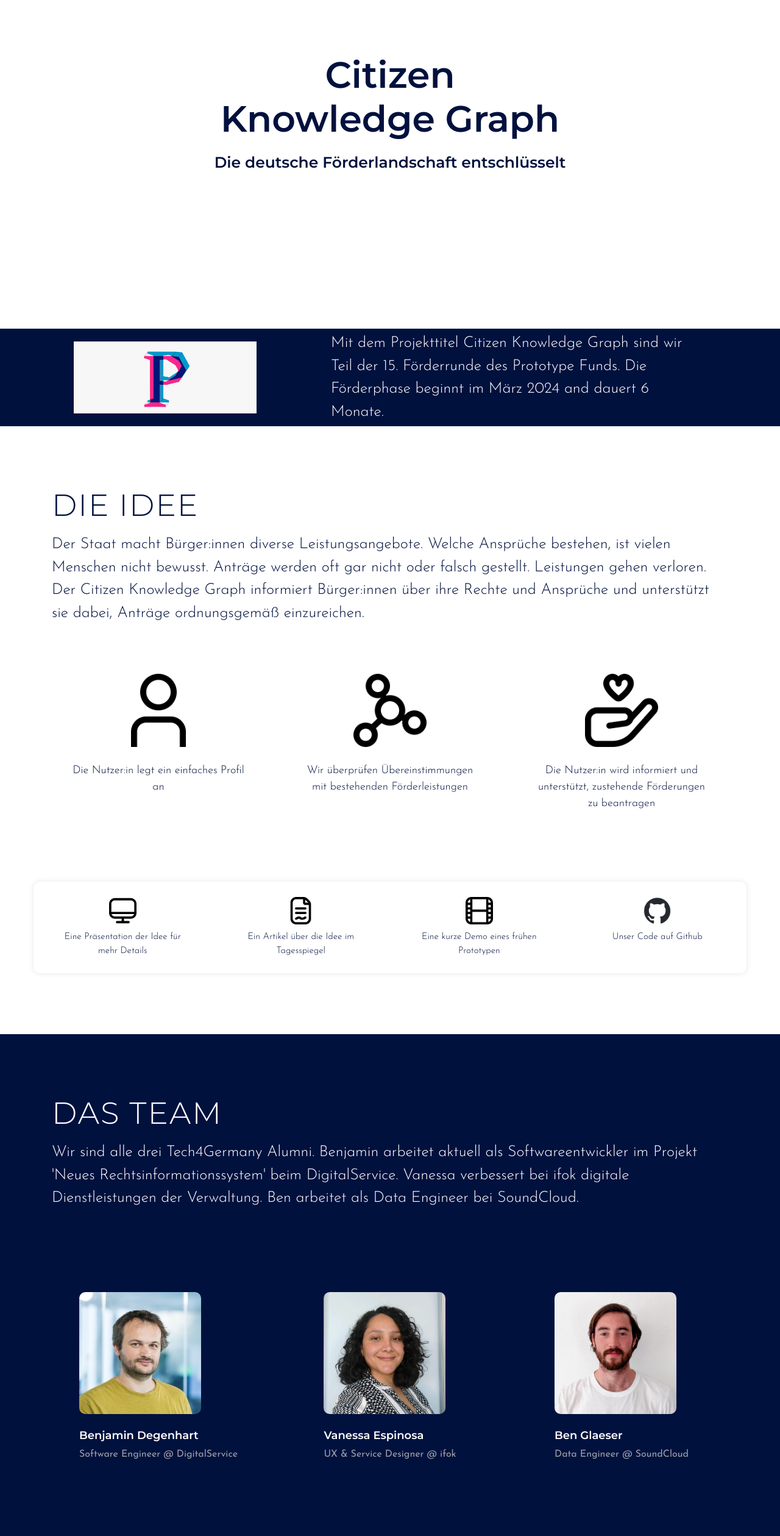
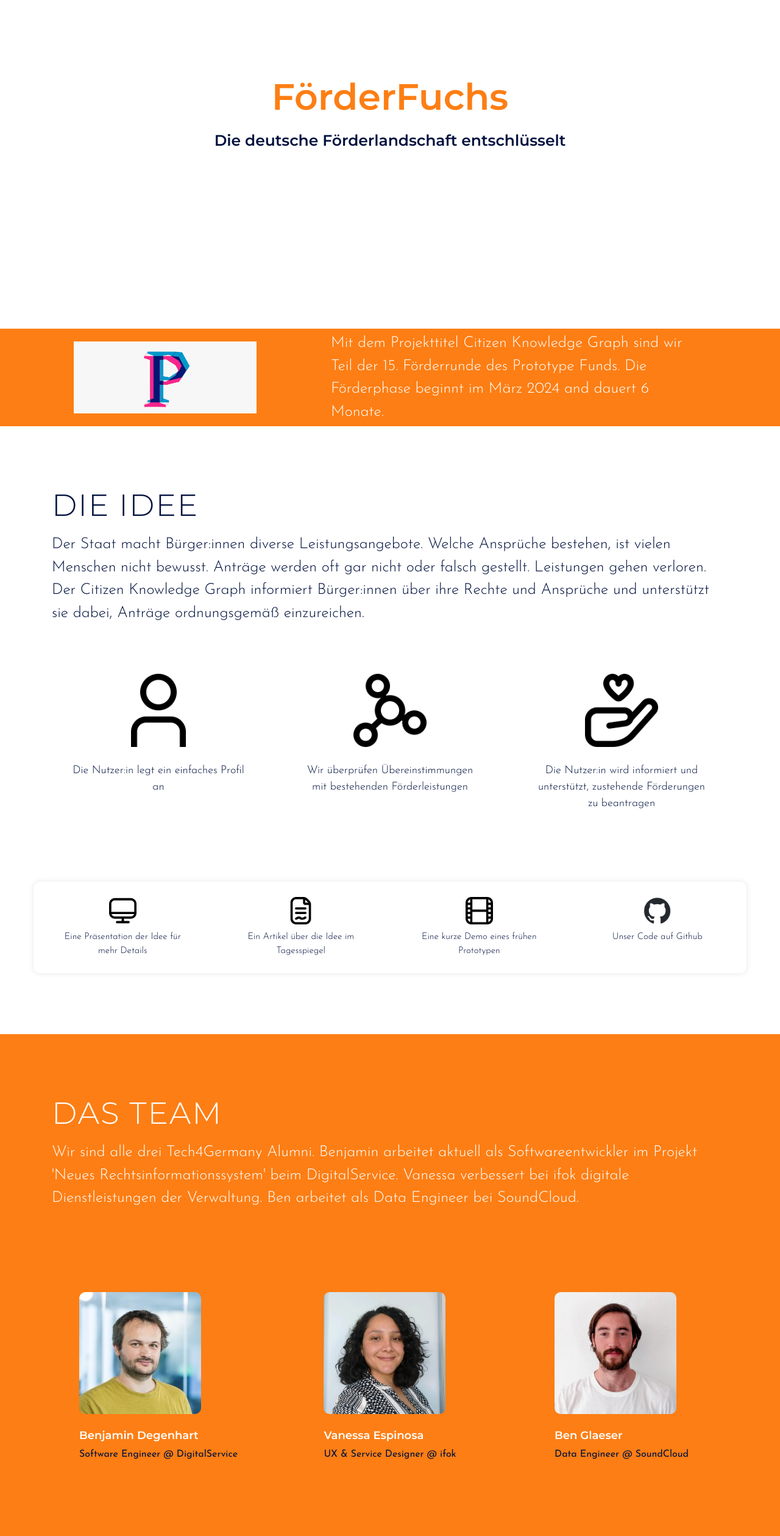
Before and after one commit to Citizen-Knowledge-Graph/ckg-site-resp, an Eleventy site: page src/index.md in a window 1280 px wide. Shown: the part 101-2620 px from the top of the page at 61% size. Built offline with nearby package versions, Linux system fonts and the light colour scheme; Eleventy itself is replaced by a stand-in of ours; files that its build step writes are made by us from their sources.

Commit message:
switch color scheme

```diff
--- a/assets/css/style.css
+++ b/assets/css/style.css
@@ -24,6 +24,7 @@ p {
 
 h1 {
   font-size: 60px;
+  color: #fd7e14;
 }
 
 h2 {
@@ -491,7 +492,7 @@ textarea.form-control {
   height: 20vh;
   display: flex;
   align-items: center;
-  background: #00113E;
+  background: #fd7e14;
 }
 @media (max-width: 575px) {
   .site-about {
@@ -553,7 +554,7 @@ textarea.form-control {
 }
 
 .site-team {
-  background: #00113E;
+  background: #fd7e14;
   padding: 100px 0;
   overflow: hidden;
   color: #fff;
@@ -561,6 +562,10 @@ textarea.form-control {
 
 .person h5 {
   color: #fff;
+}
+
+.site-team-member p {
+  color: #00113E;
 }
 
 .site-team-member {
--- a/src/_includes/base.njk
+++ b/src/_includes/base.njk
@@ -2,7 +2,7 @@
 <html lang="zxx">
   <head>
     <meta charset="utf-8" />
-    <title>Citizen Knowledge Graph</title>
+    <title>FörderFuchs</title>
     <meta name="generator" content="Eleventy">
     <!--Meta For No Index-->
     <meta name="robots" content="noindex, Nofollow, Noimageindex">
@@ -28,8 +28,8 @@
     <link href="{% rootPath %}assets/css/style.css" rel="stylesheet" />
 
     <!--Favicon-->
-    <link rel="shortcut icon" href="{% rootPath %}assets/images/new_logo.png" type="image/x-icon" />
-    <link rel="icon" href="{% rootPath %}assets/images/new_logo.png" type="image/x-icon" />
+    <link rel="shortcut icon" href="{% rootPath %}assets/images/fox_logo_v1.png" type="image/x-icon" />
+    <link rel="icon" href="{% rootPath %}assets/images/fox_logo_v1.png" type="image/x-icon" />
   </head>
 
   <body>
--- a/src/index.md
+++ b/src/index.md
@@ -2,8 +2,7 @@
 layout: "layouts/homepage.njk"
 hero:
   title:
-    firstPara: "Citizen"
-    secondPara: "Knowledge Graph"
+    firstPara: "FörderFuchs"
   subtitle:
     des: "Die deutsche Förderlandschaft entschlüsselt"
 
```
Also changed, not shown: src/en/index.md (+1 -2 lines).
